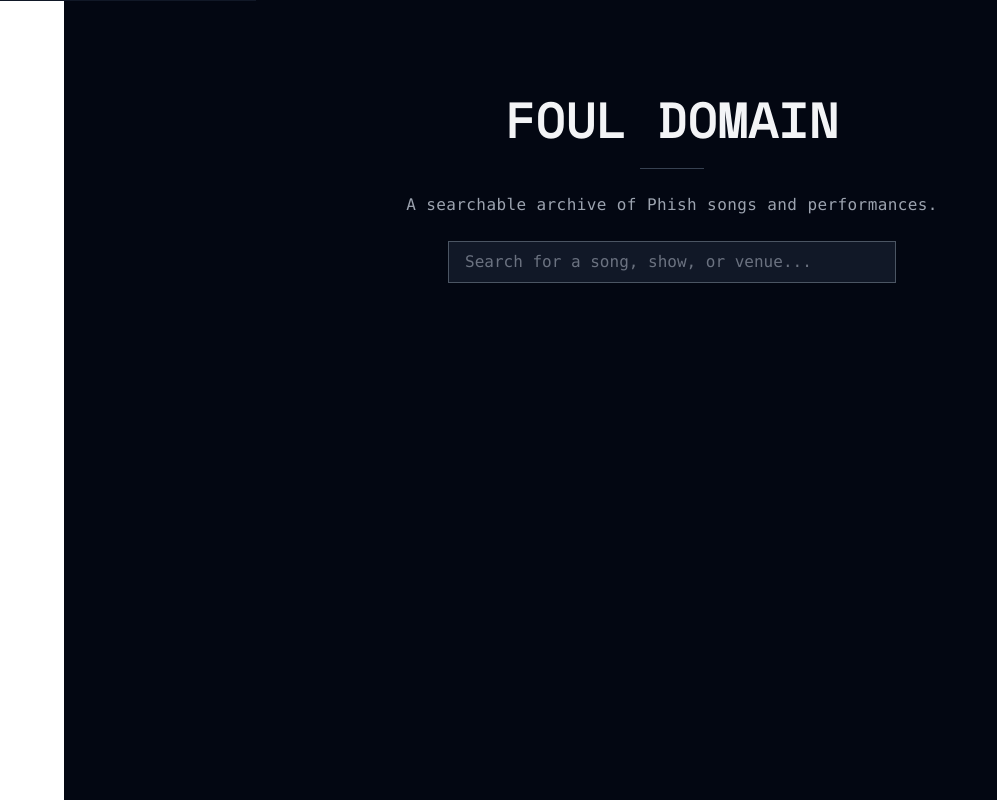
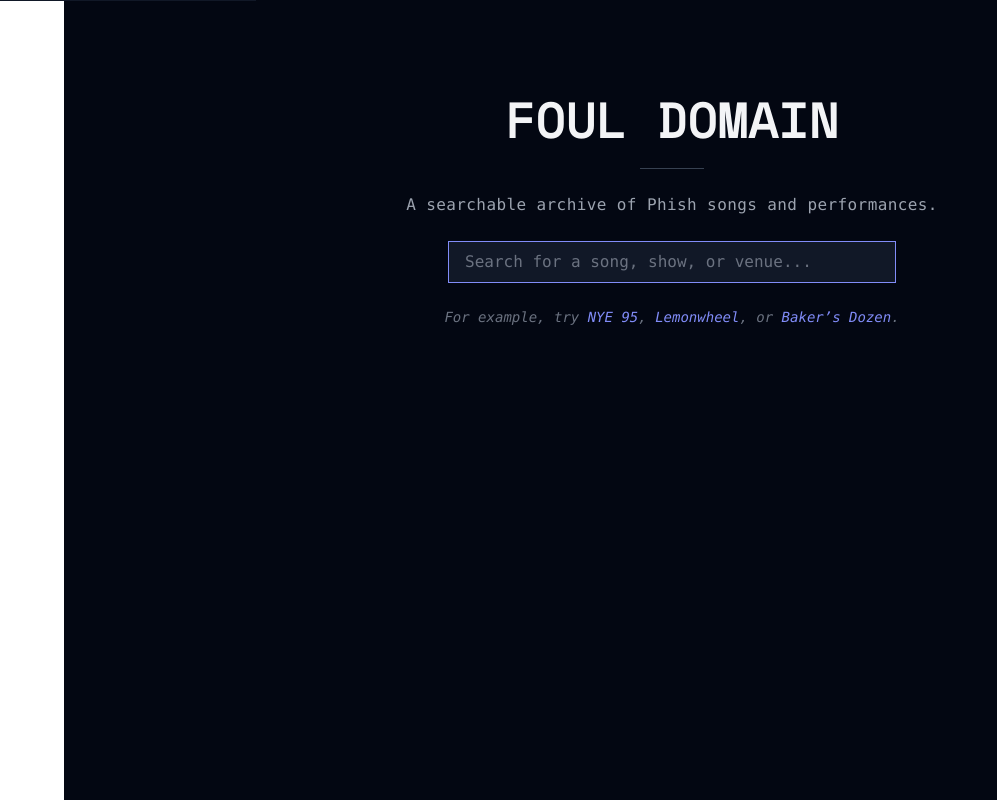
Before and after one commit to kevinmspence/foul-domain, a Next.js app: page / in a window 1280 px wide. Shown: the whole page, without its empty margins (0-997 px from the left). Built offline with nearby package versions, Linux system fonts and the light colour scheme.

Commit message:
New minimal style

```diff
--- a/src/components/SearchBox.jsx
+++ b/src/components/SearchBox.jsx
@@ -1,7 +1,7 @@
-import { useEffect, useState, useRef } from 'react';
+import { useEffect, useState, useRef, forwardRef } from 'react';
 import Link from 'next/link';
 
-export default function SearchBox({ containerClass = '' }) {
+const SearchBox = forwardRef(function SearchBox({ containerClass = '' }, inputRef) {
   const [query, setQuery] = useState('');
   const [results, setResults] = useState([]);
   const [showDropdown, setShowDropdown] = useState(false);
@@ -54,6 +54,7 @@
   return (
     <div className={`relative ${containerClass}`} ref={boxRef}>
       <input
+        ref={inputRef}
         type="text"
         value={query}
         onChange={(e) => setQuery(e.target.value)}
@@ -82,4 +83,6 @@
       )}
     </div>
   );
-}
+});
+
+export default SearchBox;
--- a/src/pages/index.js
+++ b/src/pages/index.js
@@ -1,7 +1,17 @@
+import { useRef, useEffect } from 'react';
 import Head from 'next/head';
 import SearchBox from '@/components/SearchBox';
 
 export default function Home() {
+  const searchRef = useRef(null);
+
+  useEffect(() => {
+    if (searchRef.current) {
+      searchRef.current.scrollIntoView({ behavior: 'smooth', block: 'center' });
+      setTimeout(() => searchRef.current.focus(), 600);
+    }
+  }, []);
+
   return (
     <>
       <Head>
@@ -42,7 +52,14 @@
           </p>
 
           {/* Search */}
-          <SearchBox containerClass="w-full max-w-md mt-4" />
+          <SearchBox containerClass="w-full max-w-md mt-4" ref={searchRef} />
+
+          {/* Example searches */}
+          <p className="mt-3 text-sm text-gray-500 font-mono italic">
+            For example, try <span className="text-indigo-400">NYE 95</span>,{' '}
+            <span className="text-indigo-400">Lemonwheel</span>, or{' '}
+            <span className="text-indigo-400">Baker’s Dozen</span>.
+          </p>
         </div>
       </main>
     </>
```
